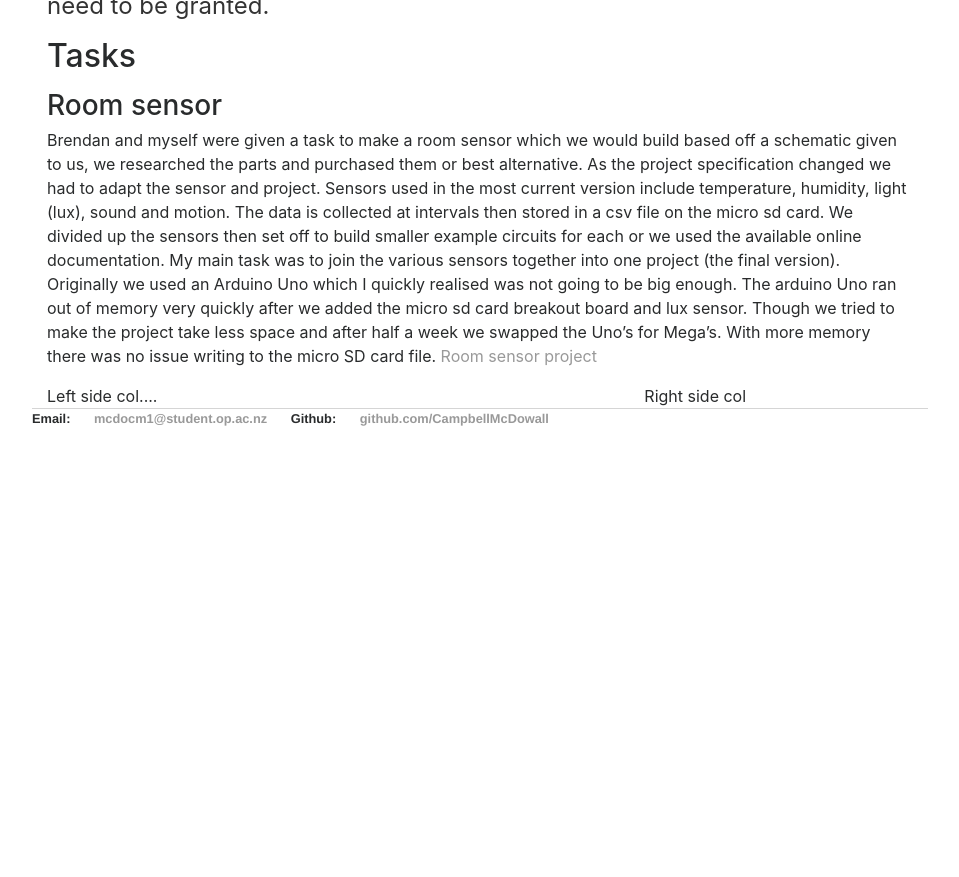
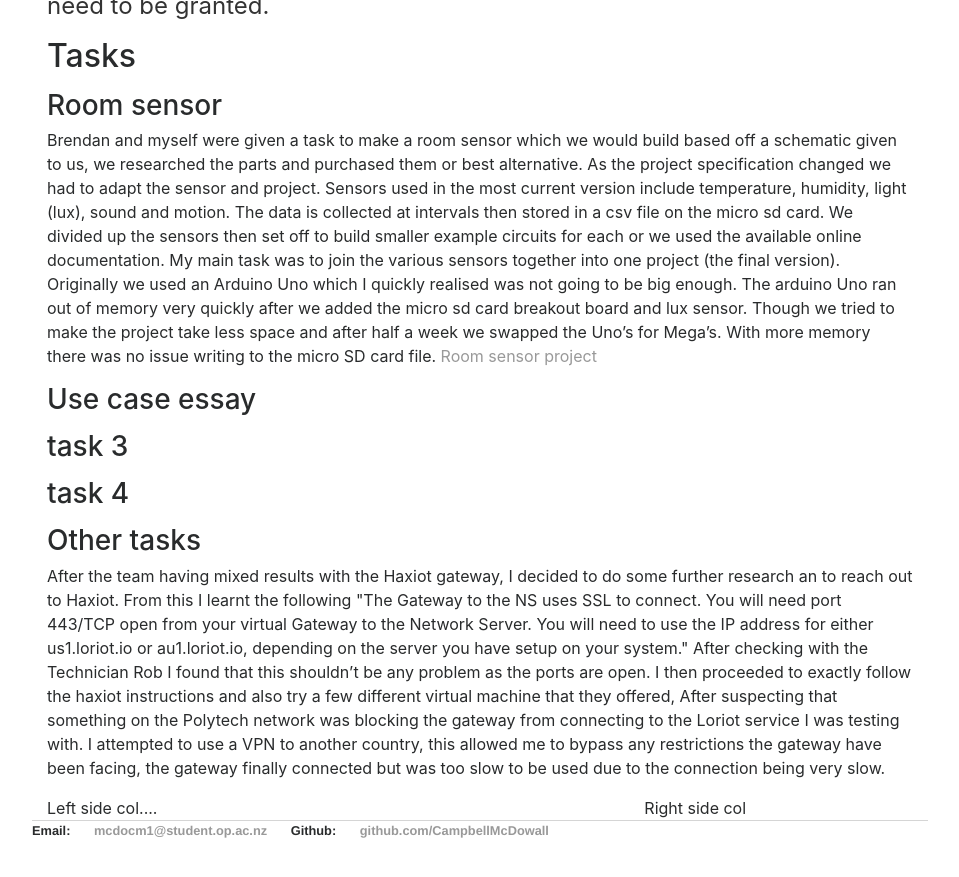
Before and after one commit to CampbellMcDowall/CampbellMcDowall.github.io, a Jekyll site: the page built from projectOne.html, in a window 1280 px wide and 900 px high, scrolled down 1287 px. Shown: the top 877 px of the window, without its empty margins (160-1119 px from the left). Built offline with Jekyll 4.4.1, drawn with Linux system fonts in a browser that asks for light colours; nearby versions of some CDN libraries; before the commit the page ends 1776 px from its top, so only the background shows below that.

Commit message:
Update projectOne.html

```diff
--- a/projectOne.html
+++ b/projectOne.html
@@ -61,10 +61,34 @@ title: Project One
 			<a href="https://github.com/OtagoPolytechnic/ThingsNetworkDunedin/tree/gh-pages/development/roomSensor/megaSensor">Room sensor project</a>
 			</p>
 			<p>
-				<h3></h3>
+				<h3>Use case essay</h3>
+
 
 			</p>
+			<p>
+				<h3>task 3</h3>
+
+
+			</p>
+			<p>
+				<h3>task 4</h3>
+
+
+			</p>
+
+			<p>
+				<h3>Other tasks</h3>
+				After the team having mixed results with the Haxiot gateway, I decided to do some further research an to reach out to Haxiot.
+				From this I learnt the following "The Gateway to the NS uses SSL to connect. You will need port 443/TCP open from your virtual Gateway to the Network Server.
+				You will need to use the IP address for either us1.loriot.io or au1.loriot.io, depending on the server you have setup on your system."
+				After checking with the Technician Rob I found that this shouldn’t be any problem as the ports are open.
+				I then proceeded to exactly follow the haxiot instructions and also try a few different virtual machine that they offered,
+				After suspecting that something on the Polytech network was blocking the gateway from connecting to the Loriot service I was testing with.
+				I attempted to use a VPN to another country, this allowed me to bypass any restrictions the gateway have been facing, the gateway finally connected
+				but was too slow to be used due to the connection being very slow.
+			</p>
 		</div>
+
 
 
   <div class="row">
```
